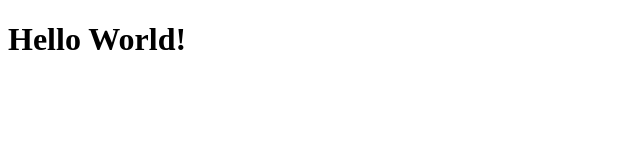
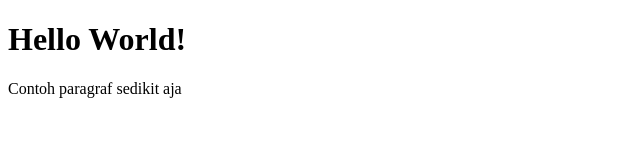
Before and after one commit to Adi-Firman/git-test, a plain HTML site: page index.html in a window 1280 px wide. Shown: the whole page, without its empty margins (0-640 px from the left). Drawn offline with Linux system fonts and the light colour scheme.

Commit message:
menambahkan paragraf

```diff
--- a/index.html
+++ b/index.html
@@ -8,5 +8,6 @@
   </head>
   <body>
     <h1>Hello World!</h1>
+    <p>Contoh paragraf sedikit aja</p>
   </body>
 </html>
```
